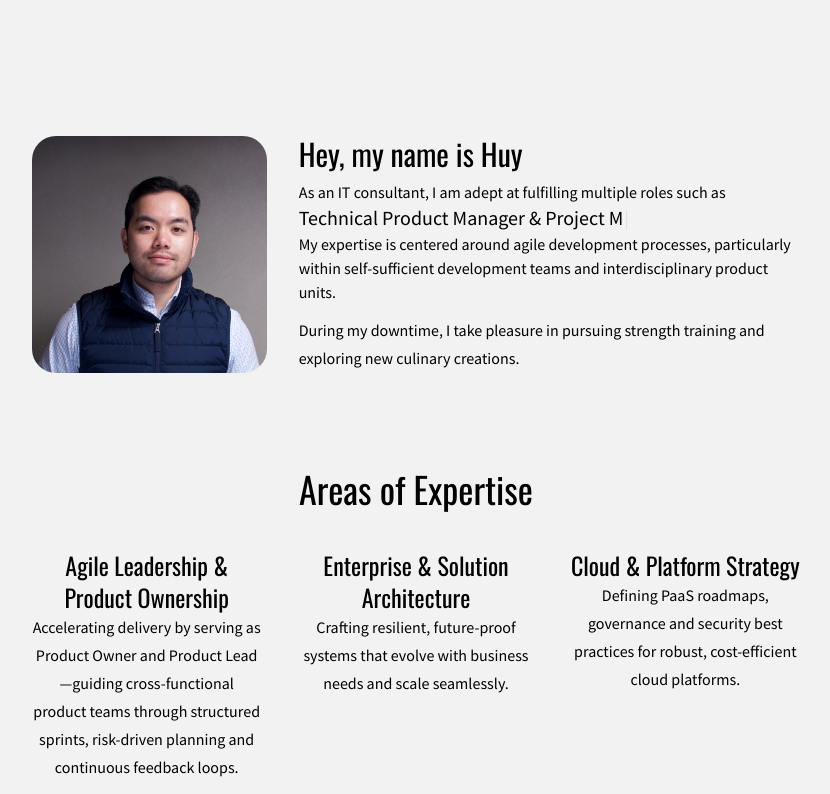
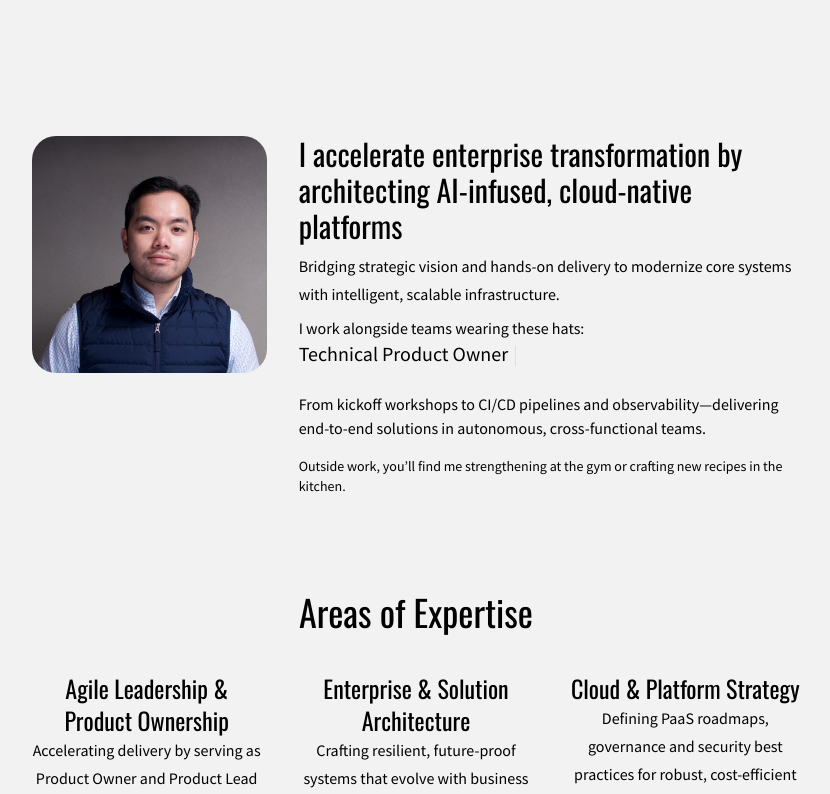
Before and after one commit to Hirohqv/Basho, a Next.js app: page / in a window 1280 px wide. Shown: the top 794 px of the page, without its empty margins (224-1054 px from the left). Built offline with nearby package versions, Linux system fonts and the light colour scheme.

Commit message:
Updated welcome text

```diff
--- a/components/Welcome.tsx
+++ b/components/Welcome.tsx
@@ -15,9 +15,12 @@ export default function Welcome() {
         />
       </div>
       <div className=" pt-8 pb-8 xl:col-span-2">
-        <h2 className="text-3xl text-left">Hey, my name is Huy</h2>
+        <h2 className="text-3xl text-left">I accelerate enterprise transformation by architecting AI-infused, cloud-native platforms</h2>
+        <p className="mt-2 text-left">
+          Bridging strategic vision and hands-on delivery to modernize core systems with intelligent, scalable infrastructure.
+        </p>
         <div className="mt-2 text-left">
-          As an IT consultant, I am adept at fulfilling multiple roles such as
+          I work alongside teams wearing these hats:
           <div className="text-xl">
             <Typewriter
               options={{
@@ -26,30 +29,30 @@ export default function Welcome() {
               onInit={(typewriter) => {
                 typewriter
                   .start()
-                  .typeString("Technical Product Manager & Project Manager")
+                  .typeString("Technical Product Owner & Lead")
                   .pauseFor(400)
                   .deleteAll()
-                  .typeString("Team Lead & Tech Lead")
+                  .typeString("Solution & Enterprise Architect")
                   .pauseFor(400)
                   .deleteAll()
                   .typeString("Cloud & DevOps Engineer")
                   .pauseFor(400)
                   .deleteAll()
-                  .typeString("Cloud Architect & Developer")
+                  .typeString("AI Strategy & Automation Lead")
                   .pauseFor(400)
                   .deleteAll()
-                  .typeString("Data Engineer & Developer")
-                  .pauseFor(400)
-                  .deleteAll();
               }}
             />{" "}
           </div>
-          My expertise is centered around agile development processes,
-          particularly within self-sufficient development teams and interdisciplinary product units.
         </div>
-        <p className="mt-3 text-left">
-          During my downtime, I take pleasure in pursuing strength training and
-          exploring new culinary creations.
+        {/* Supporting Line */}
+        <p className="mt-6 text-base text-gray-700 text-left max-w-2xl">
+          From kickoff workshops to CI/CD pipelines and observability—delivering end-to-end solutions in autonomous, cross-functional teams.
+        </p>
+
+        {/* Downtime Note */}
+        <p className="mt-4 text-sm text-gray-500 text-left">
+          Outside work, you’ll find me strengthening at the gym or crafting new recipes in the kitchen.
         </p>
       </div>
     </div>
```
Also changed, not shown: 1 other file (tests, documents, lock files or other folders).
